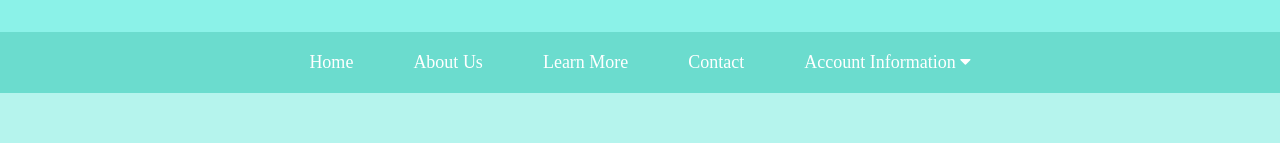
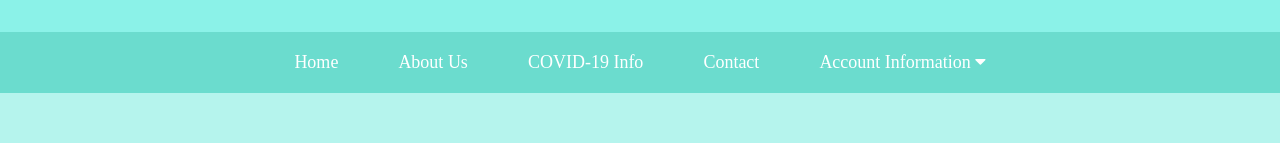
Before and after one commit to TBT-InternHacks2020/Carousel-City, a plain HTML site: page public/aboutus.html in a window 1280 px wide. Shown: the part 284-427 px from the top of the page. Drawn offline with Linux system fonts and the light colour scheme; a web font is replaced by a local one.

Commit message:
COVID-19 Info

```diff
--- a/public/aboutus.html
+++ b/public/aboutus.html
@@ -25,7 +25,7 @@
         <nav>
             <a href="index.html">Home</a>
             <a href="aboutus.html">About Us</a>
-            <a href="#">Learn More</a>
+            <a href="#">COVID-19 Info</a>
             <a href="#">Contact</a>
             <div class="dropdown">
                 <a href="#">Account Information <i class="fa fa-caret-down"></i>
```
Also changed, not shown: public/index.html (+1 -1 lines), public/login.html (+1 -1 lines), public/registration.html (+1 -1 lines), public/signup.html (+1 -1 lines).
